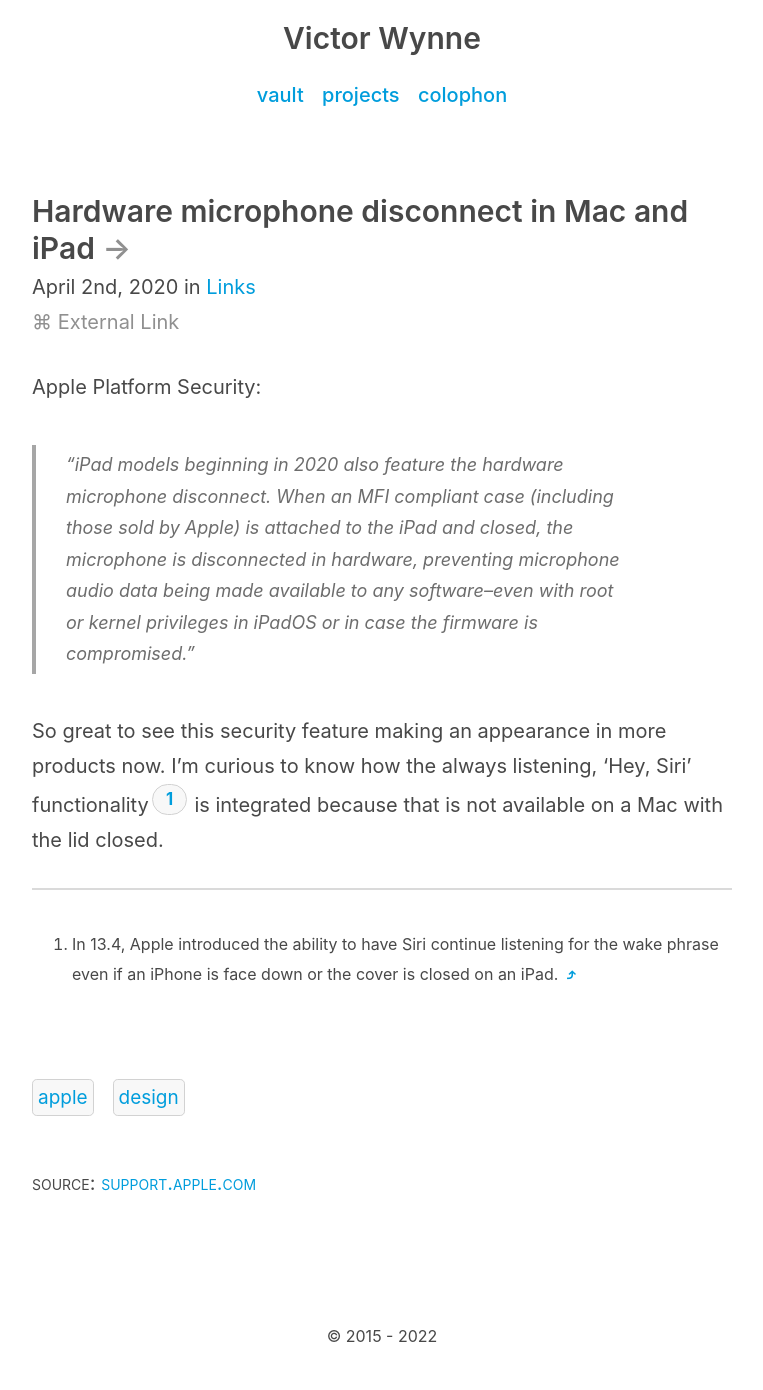
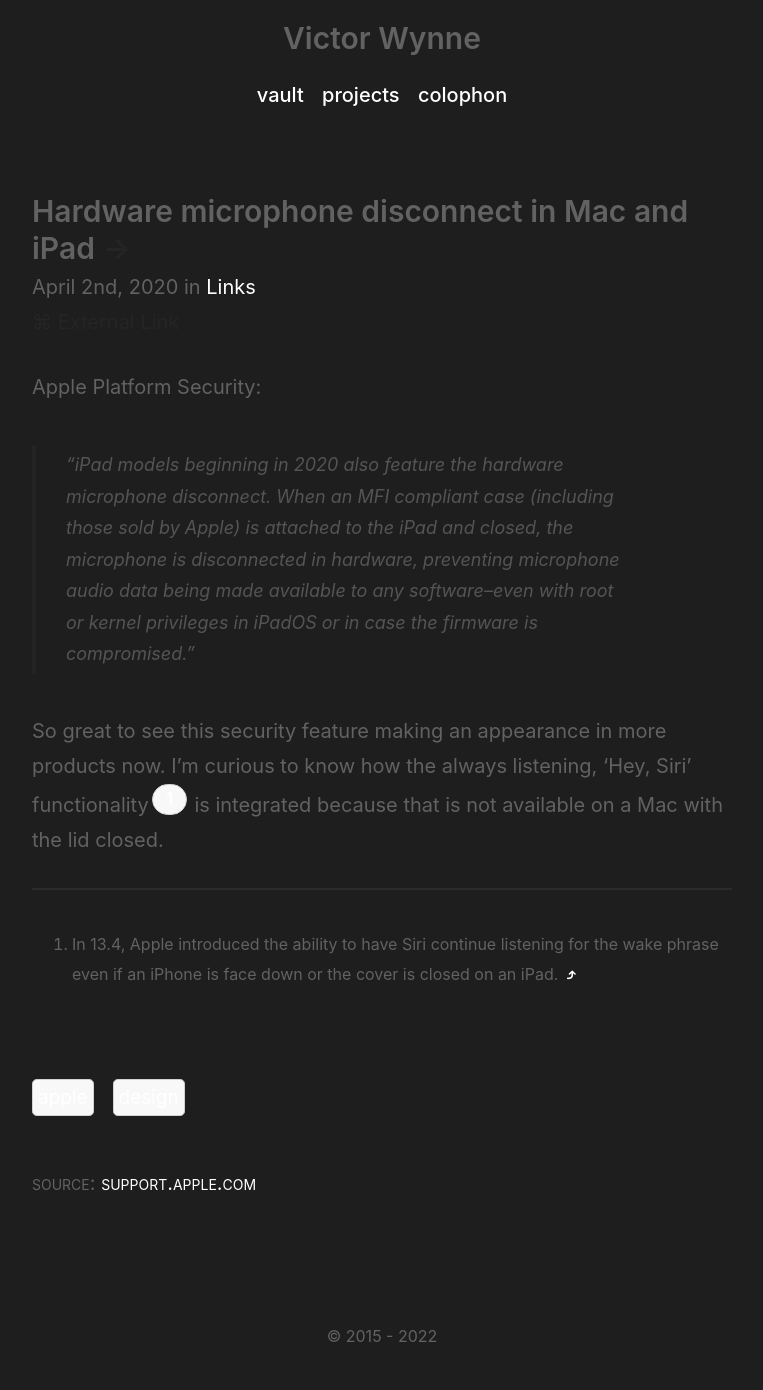
Before and after one commit to wertercatt/tooters, a Jekyll site: the page built from _posts/2020-04-03-hardware-microphone-disconnect-in-mac-and-ipad.md, in a window 1280 px wide. Shown: the whole page, without its empty margins (258-1021 px from the left). Built offline with Jekyll 4.4.1, drawn with Linux system fonts in a browser that asks for light colours.

Commit message:
Update _variables.scss

```diff
--- a/_sass/_variables.scss
+++ b/_sass/_variables.scss
@@ -1,17 +1,17 @@
-// Color scheme for light and dark mode
-$color: #0083a0;
-$accent: #6968A7;
-$light-scheme-color: #009ddc;
-$light-scheme-accent: #909090;
+// Color scheme settings for the Reader theme light and dark mode
+$color: #ffffff;
+$accent: #252525;
+$light-scheme-color: #ffffff;
+$light-scheme-accent: #252525;
 
-$bg: rgba(0,0,0,.9);
-$text: rgba(255, 255, 255, 0.8);
-$light-scheme-bg: rgba(255, 255, 255, 0.8);
-$light-scheme-text: rgba(52, 52, 52, 0.9);
+$bg: #1e1e1e;
+$text: #626262;
+$light-scheme-bg: #1e1e1e;
+$light-scheme-text: #626262;
 
-$code-inline: #5bc8f9;
-$code-inline-bg: #212c2d;
-$code-block-accent: #5bc8f9;
+$code-inline: #ffffff;
+$code-inline-bg: rgba(33, 34, 40, 1);
+$code-block-accent: #252525;
 $code-block-bg: rgba(33, 34, 40, 1);
 
 $code-inline-light: #343434;
```
